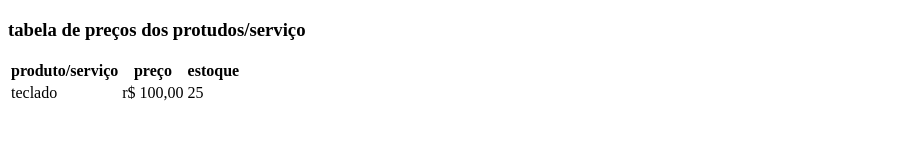
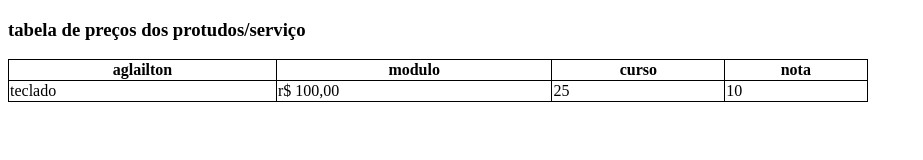
Before and after one commit to aglailtoncosta19-oss/html-aula2, a plain HTML site: page index.html in a window 1280 px wide. Shown: the whole page, without its empty margins (0-923 px from the left). Drawn offline with Linux system fonts and the light colour scheme.

Commit message:
criando arquivo

```diff
--- a/index.html
+++ b/index.html
@@ -4,6 +4,7 @@
 <head>
     <meta charset="UTF-8">
     <meta name="viewport" content="width=device-width, initial-scale=1.0">
+    <link rel="stylesheet" href="style.css">
     <title>Document</title>
 </head>
 
@@ -12,17 +13,19 @@
 
     <table>
         <tr>
-            <th>produto/serviço</th>
+            <th>aglailton</th>
 
-            <th>preço</th>
+            <th>modulo</th>
 
-            <th>estoque</th>
+            <th>curso</th>
+            <th>nota</th>
 
         </tr>
         <tr>
             <td>teclado</td>
             <td>r$ 100,00</td>
             <td>25</td>
+            <td>10</td>
         </tr>
 
 
--- /dev/null
+++ b/style.css
@@ -0,0 +1,8 @@
+table {
+    border-collapse: collapse;
+    width: 68%;
+}
+
+th, td {
+    border: 1px solid
+}
```
